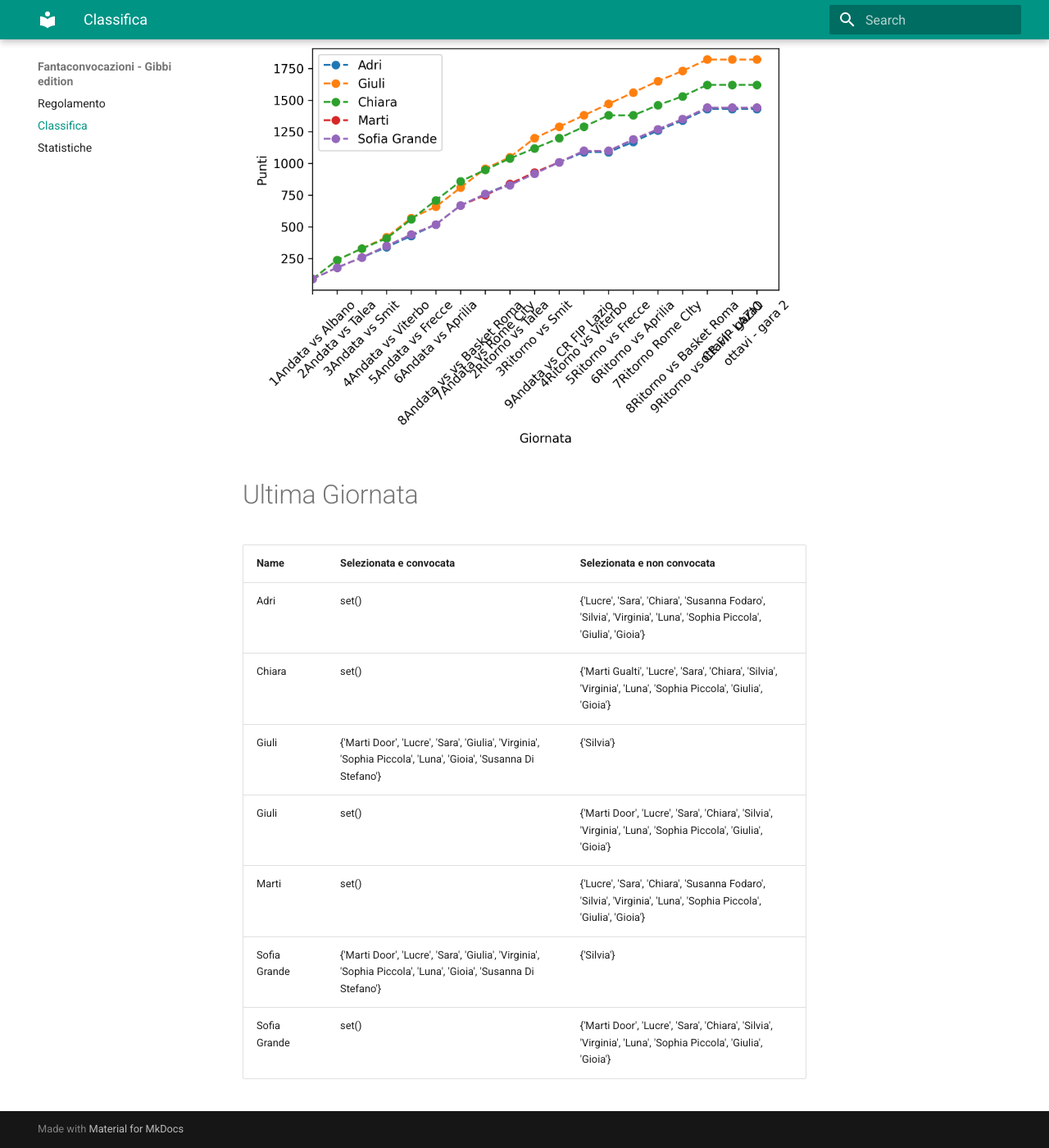
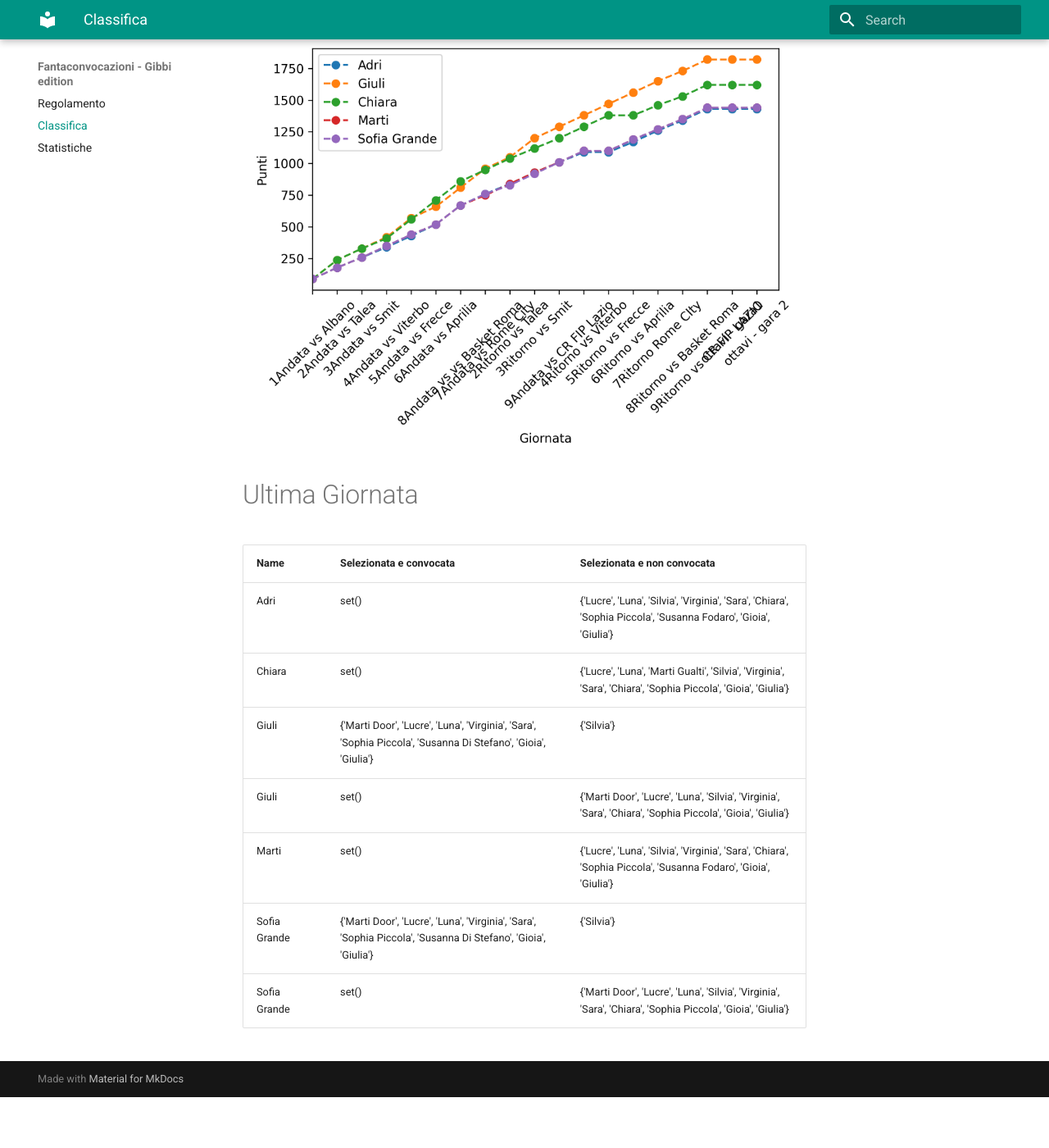
Before and after one commit to martinig94/fantagibbi, an MkDocs documentation site: the page built from docs/Classifica.md, in a window 1280 px wide and 1400 px high, scrolled down 565 px. Shown: the whole window at 82% size. Built offline with MkDocs 1.6.1 and Material for MkDocs 9.7.7, drawn with Linux system fonts in a browser that asks for light colours; after the commit the page ends 1903 px from its top, so only the background shows below that.

Commit message:
Auto-update from main.py

```diff
--- a/docs/Classifica.md
+++ b/docs/Classifica.md
@@ -18,11 +18,11 @@
 <!-- START_TABLE CORRECT -->
 | Name         | Selezionata e convocata                                                                                        | Selezionata e non convocata                                                                                      |
 |:-------------|:---------------------------------------------------------------------------------------------------------------|:-----------------------------------------------------------------------------------------------------------------|
-| Adri         | set()                                                                                                          | {'Lucre', 'Sara', 'Chiara', 'Susanna Fodaro', 'Silvia', 'Virginia', 'Luna', 'Sophia Piccola', 'Giulia', 'Gioia'} |
-| Chiara       | set()                                                                                                          | {'Marti Gualti', 'Lucre', 'Sara', 'Chiara', 'Silvia', 'Virginia', 'Luna', 'Sophia Piccola', 'Giulia', 'Gioia'}   |
-| Giuli        | {'Marti Door', 'Lucre', 'Sara', 'Giulia', 'Virginia', 'Sophia Piccola', 'Luna', 'Gioia', 'Susanna Di Stefano'} | {'Silvia'}                                                                                                       |
-| Giuli        | set()                                                                                                          | {'Marti Door', 'Lucre', 'Sara', 'Chiara', 'Silvia', 'Virginia', 'Luna', 'Sophia Piccola', 'Giulia', 'Gioia'}     |
-| Marti        | set()                                                                                                          | {'Lucre', 'Sara', 'Chiara', 'Susanna Fodaro', 'Silvia', 'Virginia', 'Luna', 'Sophia Piccola', 'Giulia', 'Gioia'} |
-| Sofia Grande | {'Marti Door', 'Lucre', 'Sara', 'Giulia', 'Virginia', 'Sophia Piccola', 'Luna', 'Gioia', 'Susanna Di Stefano'} | {'Silvia'}                                                                                                       |
-| Sofia Grande | set()                                                                                                          | {'Marti Door', 'Lucre', 'Sara', 'Chiara', 'Silvia', 'Virginia', 'Luna', 'Sophia Piccola', 'Giulia', 'Gioia'}     |
+| Adri         | set()                                                                                                          | {'Lucre', 'Luna', 'Silvia', 'Virginia', 'Sara', 'Chiara', 'Sophia Piccola', 'Susanna Fodaro', 'Gioia', 'Giulia'} |
+| Chiara       | set()                                                                                                          | {'Lucre', 'Luna', 'Marti Gualti', 'Silvia', 'Virginia', 'Sara', 'Chiara', 'Sophia Piccola', 'Gioia', 'Giulia'}   |
+| Giuli        | {'Marti Door', 'Lucre', 'Luna', 'Virginia', 'Sara', 'Sophia Piccola', 'Susanna Di Stefano', 'Gioia', 'Giulia'} | {'Silvia'}                                                                                                       |
+| Giuli        | set()                                                                                                          | {'Marti Door', 'Lucre', 'Luna', 'Silvia', 'Virginia', 'Sara', 'Chiara', 'Sophia Piccola', 'Gioia', 'Giulia'}     |
+| Marti        | set()                                                                                                          | {'Lucre', 'Luna', 'Silvia', 'Virginia', 'Sara', 'Chiara', 'Sophia Piccola', 'Susanna Fodaro', 'Gioia', 'Giulia'} |
+| Sofia Grande | {'Marti Door', 'Lucre', 'Luna', 'Virginia', 'Sara', 'Sophia Piccola', 'Susanna Di Stefano', 'Gioia', 'Giulia'} | {'Silvia'}                                                                                                       |
+| Sofia Grande | set()                                                                                                          | {'Marti Door', 'Lucre', 'Luna', 'Silvia', 'Virginia', 'Sara', 'Chiara', 'Sophia Piccola', 'Gioia', 'Giulia'}     |
 <!-- END_TABLE CORRECT -->
```
